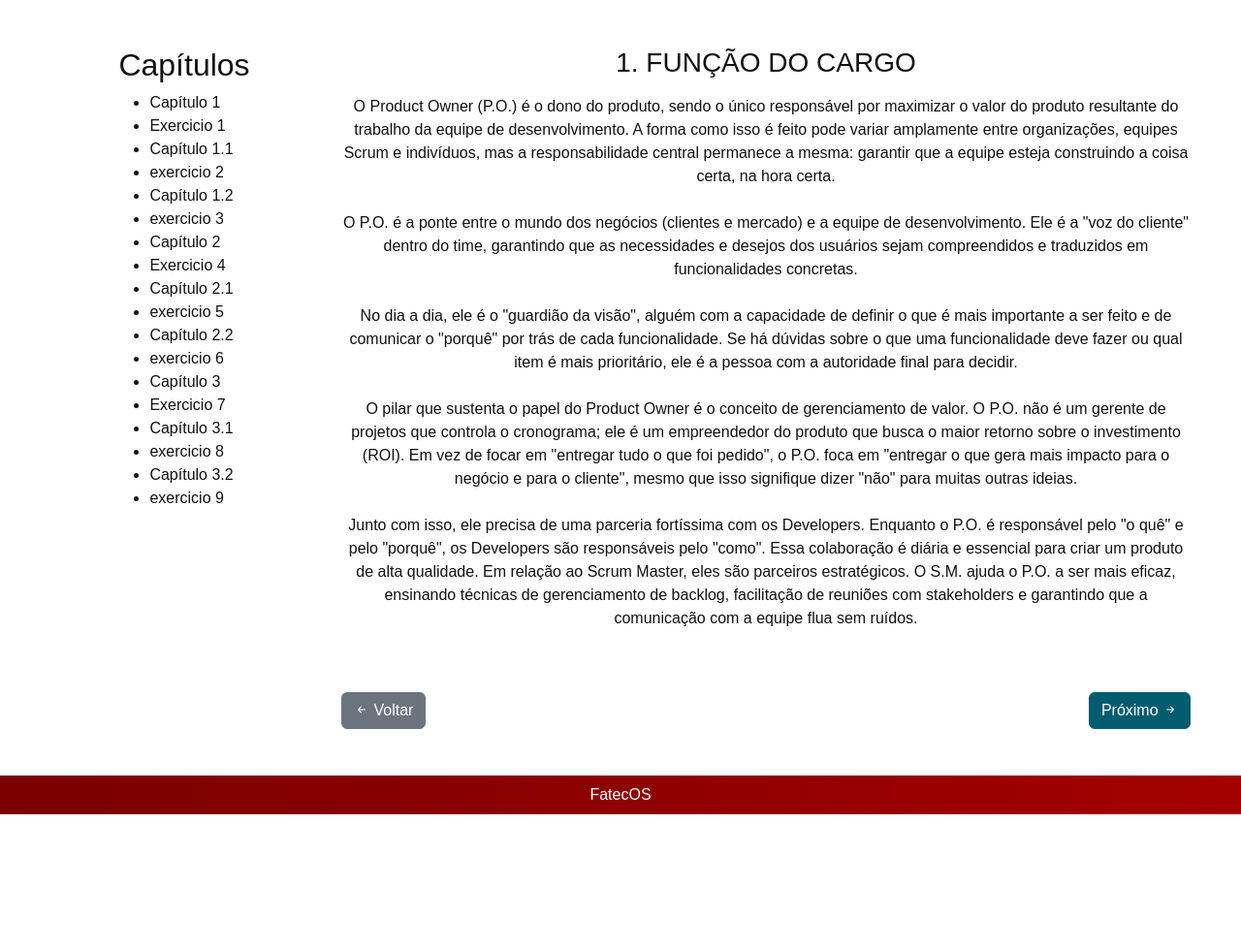
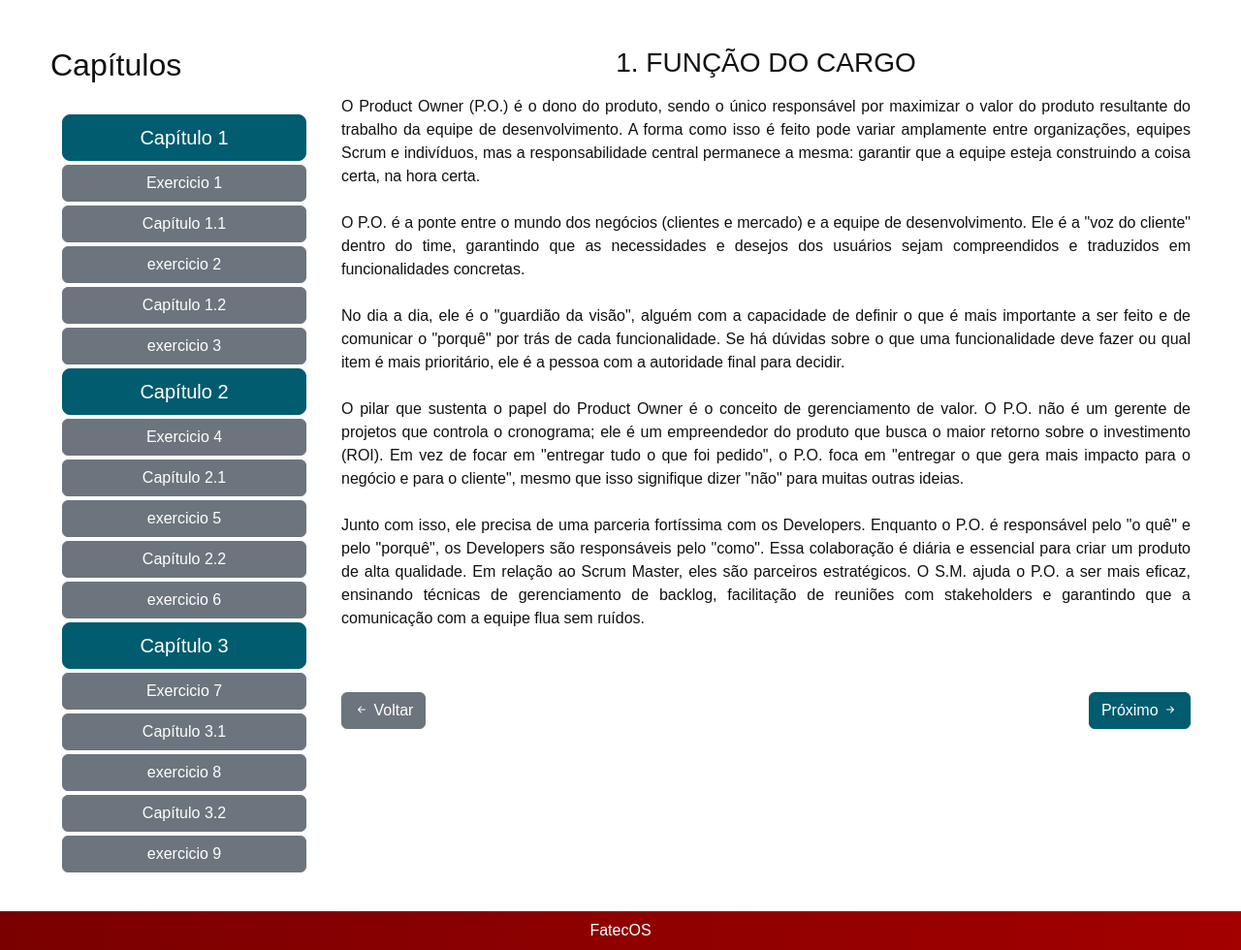
Before and after one commit to LucaSuzuki/FATEC-API-2025, a Flask app: page /cursos/po/cap1 in a window 1280 px wide. Shown: the part 56-1036 px from the top of the page at 97% size. Before the commit the page ends 896 px from the top, so only its background shows below. Run offline with Flask 3, Linux system fonts and the light colour scheme.

Commit message:
<chore>: adição dos botões de passagem de capitulo/atividade e atualização das imagens de entrada de curso

```diff
--- a/src/static/js/conteudo/conteudo_po.js
+++ b/src/static/js/conteudo/conteudo_po.js
@@ -1,6 +1,6 @@
 const conteudo1 = `
             <h3>1. FUNÇÃO DO CARGO</h3>
-            <div class="row txt-justify">
+            <div class="row text-justify">
             <p class="mt-2">O Product Owner (P.O.) é o dono do produto, sendo o único responsável por maximizar
             o valor do produto resultante do trabalho da equipe de desenvolvimento. A forma como
             isso é feito pode variar amplamente entre organizações, equipes Scrum e indivíduos,
@@ -35,7 +35,7 @@ const conteudo1 = `
 
 const conteudo2 = `
             <h3>1.1. DESENVOLVIMENTO DE SKILLS</h3>
-            <div class="row txt-justify">
+            <div class="row text-justify">
             <p class="mt-2"> Assim como o Scrum Master, um Product Owner de sucesso precisa de um conjunto
             equilibrado de habilidades interpessoais e técnicas para navegar em um ambiente
             complexo e dinâmico. </p>
@@ -92,7 +92,7 @@ const conteudo2 = `
 
 conteudo3 = `
             <h3>1.2. DESAFIOS COMUNS NA JORNADA DO PRODUCT OWNER</h3>
-            <div class="row txt-justify">
+            <div class="row text-justify">
             <p class="mt-2">A jornada de um Product Owner é cheia de desafios que exigem equilíbrio e resiliência.
             O sucesso não vem de ter todas as respostas, mas de saber como navegar na incerteza
             e guiar o produto na direção certa, aprendendo e adaptando ao longo do caminho. </p>
@@ -125,7 +125,7 @@ conteudo3 = `
             estratégica e colaborativa. </p>
             </div>
 `;
-const conteudo4 = `<h3>2. INSPEÇÃO E CORREÇÃO</h3><div class="txt-justify">
+const conteudo4 = `<h3>2. INSPEÇÃO E CORREÇÃO</h3><div class="text-justify">
 <p class="mt-2"><b></b></p>
 <p>A inspeção recorrente do projeto se vê necessária para que qualquer
 erro ou variação prejudicial seja identificada evitando qualquer
@@ -145,7 +145,7 @@ prática como: reuniões e iterações, assim organizando melhor o tempo.
 alterada até o final da entrega do produto. </p>
 </div>`;
 
-const conteudo5 = `<h3>2.1. RESPONSABILIDADES E VISÃO</h3><div class="txt-justify">
+const conteudo5 = `<h3>2.1. RESPONSABILIDADES E VISÃO</h3><div class="text-justify">
 <p>Anteriormente já foram citados alguns métodos como o timebox, apesar do
 mesmo ser bem essencial para a realização do projeto, Isso deve ser
 englobado nas responsabilidades do Product Owner, esclarecendo mais
@@ -167,7 +167,7 @@ estratégica do lançamento do produto (algo extremamente importante em
 certas áreas).</p>
 </div>`;
 
-const conteudo6 = `<h3>2.2. O PAPEL DO PRODUCT OWNER NOS SCRUM EVENTS</h3><div class="txt-justify">
+const conteudo6 = `<h3>2.2. O PAPEL DO PRODUCT OWNER NOS SCRUM EVENTS</h3><div class="text-justify">
 <p>O comportamento do P.O. durante todos os eventos Scrum leva toda sua
 bagagem já comentada em capítulos anteriores, exercendo um papel
 central e estratégico em todos os passos dos eventos, garantindo que o
@@ -187,7 +187,7 @@ acordo com os critérios e comunicar o valor da entrega, ainda mantendo
 a transparência do progresso e os próximos passos. </p>
 </div>`;
 
-const conteudo7 = `<h3>3. GESTÃO ESTRATÉGICA DO PRODUCT BACKLOG</h3><div class="txt-justify">
+const conteudo7 = `<h3>3. GESTÃO ESTRATÉGICA DO PRODUCT BACKLOG</h3><div class="text-justify">
         <p class="mt-2">O Product Backlog é muito mais que uma simples lista de funcionalidades - é o coração estratégico do produto. Como Product Owner, você é o guardião desta ferramenta fundamental, responsável por transformar a visão do produto em itens acionáveis que maximizem o valor entregue a cada Sprint.</p>
 
         <p class="mt-2">A gestão eficaz do Product Backlog requer uma compreensão profunda do mercado, dos usuários e das capacidades técnicas da equipe. Cada item deve ser cuidadosamente priorizado com base no valor de negócio, na urgência das necessidades dos usuários e nas dependências técnicas.</p>
@@ -197,7 +197,7 @@ const conteudo7 = `<h3>3. GESTÃO ESTRATÉGICA DO PRODUCT BACKLOG</h3><div class
         <p class="mt-2">Lembre-se: o objetivo não é ter o backlog mais longo ou mais detalhado, mas sim o mais estratégico e focado no valor. Cada item deve contribuir claramente para os objetivos do produto e da organização.</p>
 `;
 
-const conteudo8 = `<h3>3.1. TÉCNICAS DE PRIORIZAÇÃO E REFINAMENTO</h3><div class="txt-justify">
+const conteudo8 = `<h3>3.1. TÉCNICAS DE PRIORIZAÇÃO E REFINAMENTO</h3><div class="text-justify">
         <p class="mt-2">A priorização eficaz é uma das habilidades mais críticas de um Product Owner. Existem várias técnicas comprovadas que podem ajudar a tomar decisões mais informadas e estratégicas sobre o que desenvolver primeiro.</p>
 
         <p class="mt-2"><strong>Método MoSCoW:</strong> Classifique os itens em Must have (obrigatório), Should have (importante), Could have (desejável) e Won't have (não terá nesta versão). Esta técnica ajuda a focar no essencial primeiro.</p>
@@ -211,7 +211,7 @@ const conteudo8 = `<h3>3.1. TÉCNICAS DE PRIORIZAÇÃO E REFINAMENTO</h3><div cl
         <p class="mt-2">O refinamento contínuo do backlog (grooming) deve ser uma atividade regular, não algo feito apenas antes do Sprint Planning. Dedique tempo constantemente para detalhar itens futuros, removê-los se não forem mais relevantes, e quebrar épicos em user stories menores e mais gerenciáveis.</p>
 `;
 
-const conteudo9 = `<h3>3.2. COLABORAÇÃO COM STAKEHOLDERS E FEEDBACK</h3><div class="txt-justify">
+const conteudo9 = `<h3>3.2. COLABORAÇÃO COM STAKEHOLDERS E FEEDBACK</h3><div class="text-justify">
         <p class="mt-2">O Product Owner atua como a ponte entre o mundo técnico da equipe de desenvolvimento e o mundo dos negócios dos stakeholders. Esta posição única requer habilidades excepcionais de comunicação e gestão de relacionamentos.</p>
 
         <p class="mt-2"><strong>Gestão de Stakeholders:</strong> Identifique todos os stakeholders do produto - usuários finais, patrocinadores, áreas de negócio, compliance, marketing, vendas. Cada grupo tem necessidades e perspectivas diferentes que devem ser balanceadas na tomada de decisões.</p>
--- a/src/templates/components/capitulos.html
+++ b/src/templates/components/capitulos.html
@@ -4,33 +4,34 @@
             <section class="chapters mt-5">
                 <!-- B -->
                 <p class="h2">Capítulos</p>
-                <ul>
-                    <li class="btn_conteudo1" id="sub0">Capítulo 1</li>
-                    <li class="btn_exercicio1" id="sub1">Exercicio 1</li>
+                <ul class="row p-4">
 
-                    <li class="btn_conteudo2" id="sub2">Capítulo 1.1</li>
-                    <li class="btn_exercicio2" id="sub3">exercicio 2</li>
+                    <li class="btn_conteudo1 btn btn-primary btn-lg mb-1" id="sub0">Capítulo 1</li>
+                    <li class="btn_exercicio1 btn btn-secondary mb-1" id="sub1">Exercicio 1</li>
 
-                    <li class="btn_conteudo3" id="sub4">Capítulo 1.2</li>
-                    <li class="btn_exercicio3" id="sub5">exercicio 3</li>
+                    <li class="btn_conteudo2 btn btn-secondary mb-1" id="sub2">Capítulo 1.1</li>
+                    <li class="btn_exercicio2 btn btn-secondary mb-1" id="sub3">exercicio 2</li>
 
-                    <li class="btn_conteudo4" id="sub6">Capítulo 2</li>
-                    <li class="btn_exercicio4" id="sub7">Exercicio 4</li>
+                    <li class="btn_conteudo3 btn btn-secondary mb-1" id="sub4">Capítulo 1.2</li>
+                    <li class="btn_exercicio3 btn btn-secondary mb-1" id="sub5">exercicio 3</li>
 
-                    <li class="btn_conteudo5" id="sub8">Capítulo 2.1</li>
-                    <li class="btn_exercicio5" id="sub9">exercicio 5</li>
+                    <li class="btn_conteudo4 btn btn-primary btn-lg mb-1" id="sub6">Capítulo 2</li>
+                    <li class="btn_exercicio4 btn btn-secondary mb-1" id="sub7">Exercicio 4</li>
 
-                    <li class="btn_conteudo6" id="sub10">Capítulo 2.2</li>
-                    <li class="btn_exercicio6" id="sub11">exercicio 6</li>
+                    <li class="btn_conteudo5 btn btn-secondary mb-1" id="sub8">Capítulo 2.1</li>
+                    <li class="btn_exercicio5 btn btn-secondary mb-1" id="sub9">exercicio 5</li>
 
-                    <li class="btn_conteudo7" id="sub12">Capítulo 3</li>
-                    <li class="btn_exercicio7" id="sub13">Exercicio 7</li>
+                    <li class="btn_conteudo6 btn btn-secondary mb-1" id="sub10">Capítulo 2.2</li>
+                    <li class="btn_exercicio6 btn btn-secondary mb-1" id="sub11">exercicio 6</li>
 
-                    <li class="btn_conteudo8" id="sub14">Capítulo 3.1</li>
-                    <li class="btn_exercicio8" id="sub15">exercicio 8</li>
+                    <li class="btn_conteudo7 btn btn-primary btn-lg mb-1" id="sub12">Capítulo 3</li>
+                    <li class="btn_exercicio7 btn btn-secondary mb-1" id="sub13">Exercicio 7</li>
 
-                    <li class="btn_conteudo9" id="sub16">Capítulo 3.2</li>
-                    <li class="btn_exercicio9" id="sub17">exercicio 9</li>
+                    <li class="btn_conteudo8 btn btn-secondary mb-1" id="sub14">Capítulo 3.1</li>
+                    <li class="btn_exercicio8 btn btn-secondary mb-1" id="sub15">exercicio 8</li>
+
+                    <li class="btn_conteudo9 btn btn-secondary mb-1" id="sub16">Capítulo 3.2</li>
+                    <li class="btn_exercicio9 btn btn-secondary " id="sub17">exercicio 9</li>
                 </ul>
             </section>
         </div>
```
Also changed, not shown: src/static/js/conteudo/conteudo_dev.js (+9 -9 lines), src/static/js/conteudo/conteudo_intro_scrum.js (+12 -12 lines), src/static/js/conteudo/conteudo_sm.js (+9 -9 lines), src/templates/pages/cursos/dev.html (+7 -4 lines), src/templates/pages/cursos/intro_scrum/conteudo.html (+13 -13 lines), src/templates/pages/cursos/po.html (+6 -4 lines), src/templates/pages/cursos/scrum_master.html (+9 -6 lines).
